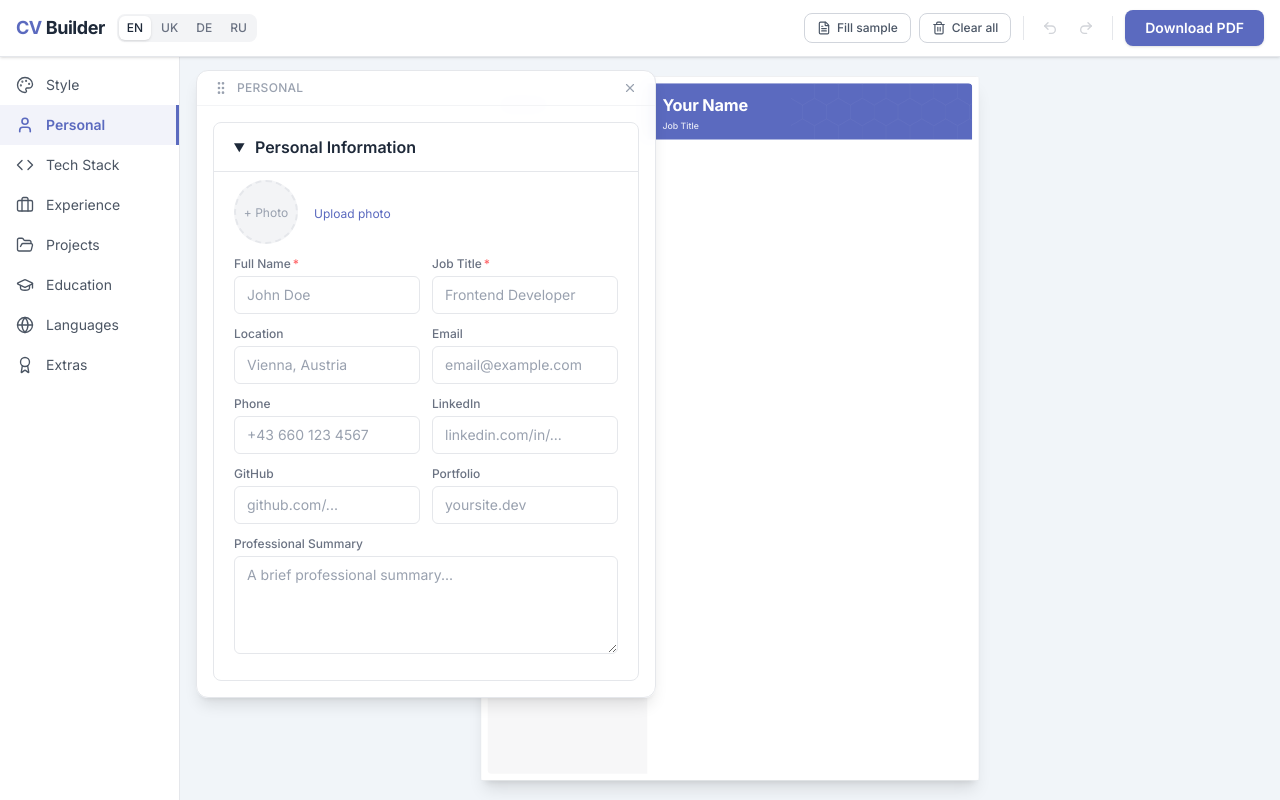
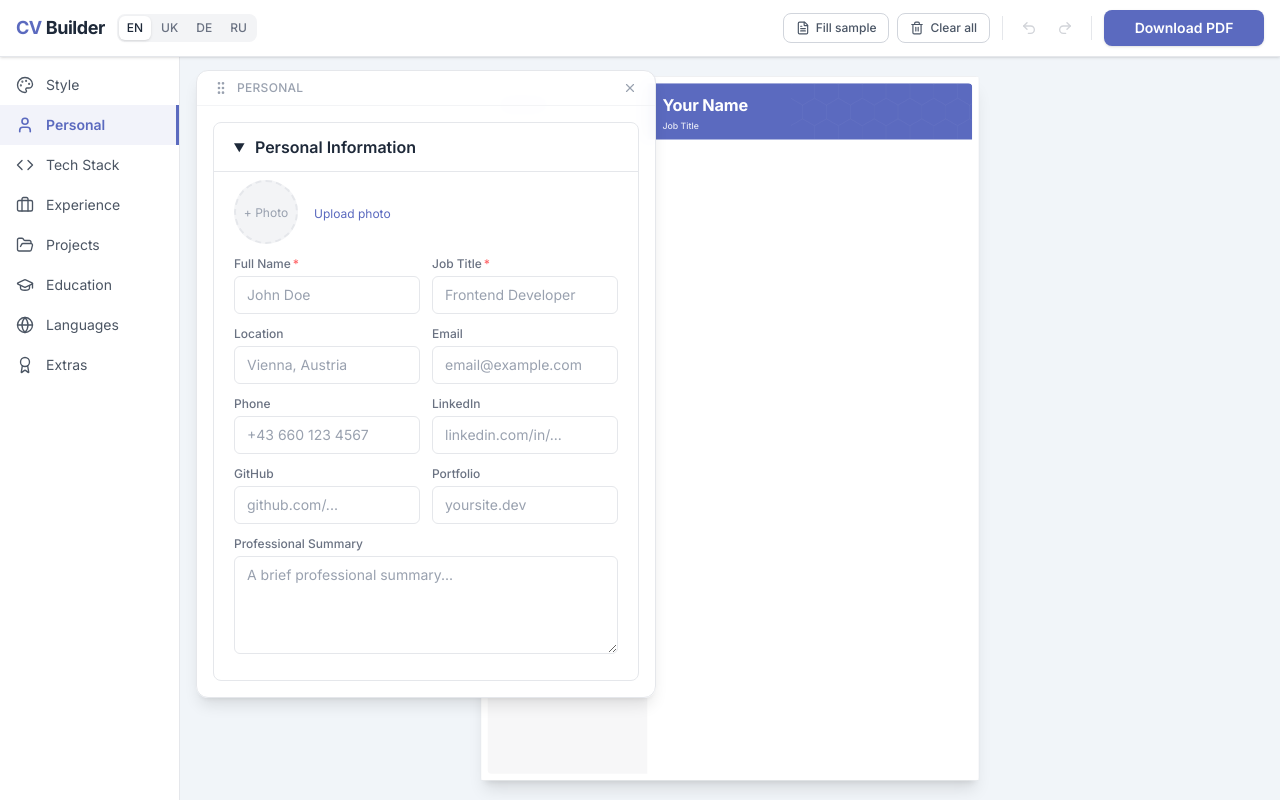
Before and after one commit to xandzia/cv-builder, a React (Vite) app: page / in a window 1280 px wide. Built offline with nearby package versions, Linux system fonts and the light colour scheme.

Commit message:
Fix PDF button layout shift on text change
Set min-width on the download button so it doesn't resize
when toggling between Download PDF and Generating PDF text.

```diff
--- a/src/components/cv-builder/AppHeader.tsx
+++ b/src/components/cv-builder/AppHeader.tsx
@@ -65,7 +65,7 @@ export default function AppHeader({ onExportPdf, exporting, onUndo, onRedo, canU
           <button
             onClick={onExportPdf}
             disabled={exporting}
-            className="px-5 py-2 bg-accent text-white text-sm font-semibold rounded-lg hover:bg-accent-dark disabled:opacity-50 transition-colors shadow-sm cursor-pointer disabled:cursor-wait"
+            className="min-w-[160px] px-5 py-2 bg-accent text-white text-sm font-semibold rounded-lg hover:bg-accent-dark disabled:opacity-50 transition-colors shadow-sm cursor-pointer disabled:cursor-wait"
           >
             {exporting ? t('app.generatingPdf') : t('app.downloadPdf')}
           </button>
```
